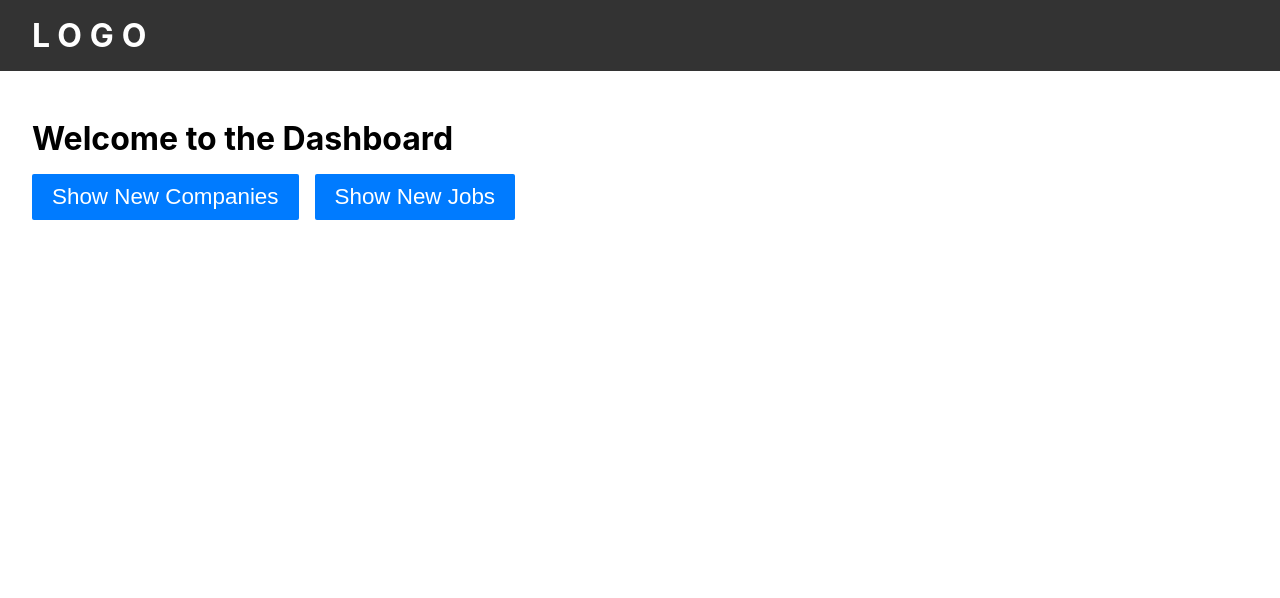
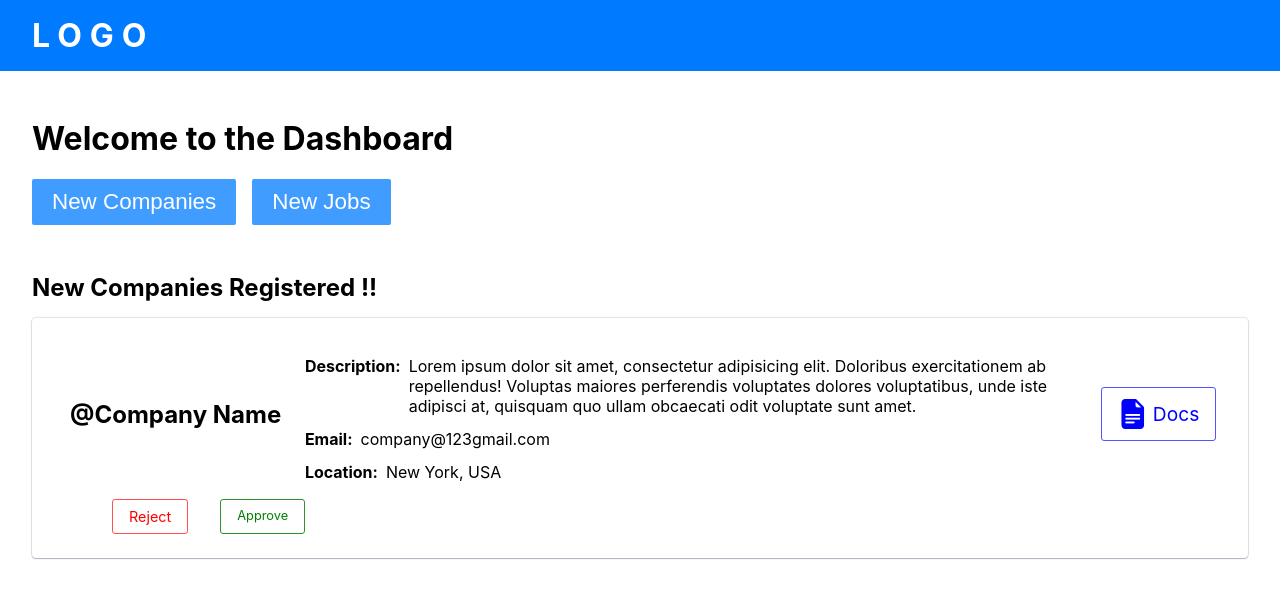
Before and after one commit to abhijan2402/InstantRojgaarAdmin, a React (Create React App) app: page / in a window 1280 px wide. Shown: the top 598 px of the page. Built offline with nearby package versions, Linux system fonts and the light colour scheme.

Commit message:
card modifications

```diff
--- a/src/App.css
+++ b/src/App.css
@@ -3,3 +3,21 @@
   padding: 0;
   box-sizing: border-box;
 }
+::-webkit-scrollbar {
+  width: 10px;
+}
+
+/* Track */
+::-webkit-scrollbar-track {
+  background: #bfe3fd;
+}
+
+/* Handle */
+::-webkit-scrollbar-thumb {
+  background: #007bff;
+}
+
+/* Handle on hover */
+::-webkit-scrollbar-thumb:hover {
+  background: #555;
+}
--- /dev/null
+++ b/src/components/Card/CompanyCard.css
@@ -0,0 +1,120 @@
+.Company_card_container {
+  box-shadow: rgba(9, 30, 66, 0.25) 0px 1px 1px,
+    rgba(9, 30, 66, 0.13) 0px 0px 1px 1px;
+  padding: 1.2rem 0rem 1rem 0rem;
+  border-radius: 4px;
+  margin-bottom: 1rem;
+}
+.Company_details {
+  display: flex;
+  justify-content: space-between;
+  padding: 0.5rem 2rem;
+  align-items: center;
+}
+.Company_profile {
+  width: 20%;
+}
+.Company_profile_dec {
+  width: 70%;
+  /* border: 2px solid ; */
+}
+.Company_profile_doc {
+  width: 10%;
+}
+.Company_profile_company_dec {
+  display: flex;
+  align-items: center;
+  gap: 1rem;
+}
+.Company_profile_company_dec h5 {
+  font-size: 1.5rem;
+  text-align: center;
+}
+
+.Company_profile_dec p {
+  display: flex;
+  margin-top: 0.6rem;
+  padding: 0.1rem;
+  font-size: 1rem;
+}
+.Company_profile_dec p span {
+  font-size: 1rem;
+  font-weight: 700;
+  margin-right: 0.5rem;
+}
+
+.Company-type {
+  display: flex;
+  justify-content: space-between;
+  align-items: center;
+  padding: 0.5rem 5rem;
+}
+.Company_working_type {
+  display: flex;
+  gap: 2rem;
+}
+
+.Company_working_type_full {
+  border: 1px solid rgba(255, 0, 0, 0.686);
+  padding: 0.5rem 1rem;
+  border-radius: 3px;
+  cursor: pointer;
+  font-size: 0.9rem;
+  transition: 0.3s;
+  color: red;
+}
+.Company_working_type_full:hover {
+  border: 1px solid red;
+  background-color: rgba(255, 0, 0, 0.084);
+}
+.Company_working_type_part {
+  border: 1px solid rgba(0, 128, 0, 0.827);
+  padding: 0.5rem 1rem;
+  border-radius: 3px;
+  cursor: pointer;
+  font-size: 0.8rem;
+  transition: 0.3s;
+  color: green;
+}
+.Company_working_type_part:hover {
+  background-color: rgba(0, 128, 0, 0.097);
+}
+.Company_working_type_remote {
+  border: 1px solid rgba(0, 0, 255, 0.668);
+  padding: 0.5rem 1rem;
+  border-radius: 3px;
+  cursor: pointer;
+  font-size: 1.2rem;
+  transition: 0.3s;
+  color: blue;
+  display: flex;
+  align-items: center;
+}
+.Company_working_type_remote:hover {
+  background-color: rgba(0, 0, 255, 0.126);
+}
+
+.reject_btn {
+  color: rgba(255, 0, 0, 0.684);
+  transition: 0.3s;
+  font-weight: 700;
+}
+.approve_btn {
+  color: rgba(0, 128, 0, 0.744);
+  transition: 0.3s;
+  font-weight: 700;
+}
+.details_btn {
+  color: #1966d2d5;
+  transition: 0.3s;
+  font-weight: 700;
+}
+.reject_btn:hover {
+  color: red;
+}
+.approve_btn:hover {
+  color: green;
+}
+.details_btn:hover {
+  color: #1967d2;
+}
--- /dev/null
+++ b/src/components/Card/CompanyCard.jsx
@@ -0,0 +1,34 @@
+import React, { useState } from 'react'
+import "./CompanyCard.css"
+
+const CompanyCard = () => {
+    return (
+        <div className='Company_card_container'>
+            <div className="Company_details">
+                <div className="Company_profile_company_dec">
+                    <div className='Company_profile'>
+                       <h5>@Company Name</h5>
+                    </div>
+                    <div className="Company_profile_dec">
+                        <p><span>Description:</span> Lorem ipsum dolor sit amet, consectetur adipisicing elit. Doloribus exercitationem ab repellendus! Voluptas maiores perferendis voluptates dolores voluptatibus, unde iste adipisci at, quisquam quo ullam obcaecati odit voluptate sunt amet.</p>
+                        <p><span>Email:</span> company@123gmail.com</p>
+                        <p><span>Location: </span> New York, USA</p>
+                    </div>
+                    <div className="Company_profile_doc">
+                        <p className='Company_working_type_remote'> <i class="bi bi-file-earmark-text-fill" style={{fontSize:"30px", marginRight:"5px"}}></i> Docs</p>
+                    </div>
+                </div>
+            </div>
+            <div className=" Company-type">
+                <div className="Company_working_type">
+                    <p className='Company_working_type_full'>Reject</p>
+                    <p className='Company_working_type_part'>Approve</p>
+                </div>
+
+            </div>
+
+        </div>
+    )
+}
+
+export default CompanyCard
--- a/src/components/Navigation/Navigation.css
+++ b/src/components/Navigation/Navigation.css
@@ -1,6 +1,6 @@
 /* styles.css */
 .top_nav {
-  background-color: #333;
+  background-color: #007bff;
   color: #fff;
 }
 .top_nav .logo {
--- /dev/null
+++ b/src/components/NewCompanies/NewCompanies.css
@@ -0,0 +1,6 @@
+.newCompanies_container{
+    padding: 2rem 0rem;
+}
+.newCompanies_container h2{
+    padding: 1rem 0rem;
+}
--- a/src/components/NewCompanies/NewCompanies.jsx
+++ b/src/components/NewCompanies/NewCompanies.jsx
@@ -1,11 +1,13 @@
 import React from 'react';
+import './NewCompanies.css'
+import CompanyCard from '../Card/CompanyCard'
 
 const NewCompanies = () => {
     // Fetch and display new companies data here
     return (
-        <div>
-            <h2>New Companies</h2>
-            {/* Display new companies data */}
+        <div className='newCompanies_container'>
+            <h2>New Companies Registered !!</h2>
+            <CompanyCard/>
         </div>
     );
 };
--- a/src/components/NewJobs/NewJobs.css
+++ b/src/components/NewJobs/NewJobs.css
@@ -1,5 +1,5 @@
 .newjobs_container{
-
+    padding: 2rem 0rem;
 }
 .newjobs_container h2{
     padding: 1rem 0rem;
--- a/src/pages/HomePage.css
+++ b/src/pages/HomePage.css
@@ -1,18 +1,22 @@
 .landingPage_btn {
-  margin-top: 1rem;
+  margin-top: 1.3rem;
   display: flex;
 }
 .companies_btn {
-  background-color: #007bff;
+  background-color: #007bffbe;
   color: #ffffff;
   padding: 10px 20px;
   border: none;
   border-radius: 2px;
   cursor: pointer;
   font-size: 1.4rem;
+  transition: 0.2s all ease-in-out;
+}
+.companies_btn:hover {
+  background-color: #007bff;
 }
 .jobs_btn {
-  background-color: #007bff;
+  background-color: #007bffbe;
   color: #ffffff;
   padding: 10px 20px;
   border: none;
@@ -20,4 +24,8 @@
   cursor: pointer;
   margin-left: 1rem;
   font-size: 1.4rem;
+  transition: 0.2s all ease-in-out;
 }
+.jobs_btn:hover {
+  background-color: #007bff;
+}
--- a/src/pages/HomePage.jsx
+++ b/src/pages/HomePage.jsx
@@ -4,7 +4,7 @@ import NewCompanies from '../components/NewCompanies/NewCompanies';
 import NewJobs from '../components/NewJobs/NewJobs';
 
 const HomePage = () => {
-    const [showCompanies, setShowCompanies] = useState(false);
+    const [showCompanies, setShowCompanies] = useState(true);
     const [showJobs, setShowJobs] = useState(false);
 
     const handleShowCompanies = () => {
@@ -22,8 +22,8 @@ const HomePage = () => {
             <h1>Welcome to the Dashboard</h1>
             <div className="landingPage_btn">
 
-                <button className='companies_btn' onClick={handleShowCompanies}>Show New Companies</button>
-                <button className='jobs_btn' onClick={handleShowJobs}>Show New Jobs</button>
+                <button className='companies_btn' onClick={handleShowCompanies}> New Companies</button>
+                <button className='jobs_btn' onClick={handleShowJobs}> New Jobs</button>
             </div>
 
             {showCompanies && <NewCompanies />}
```
